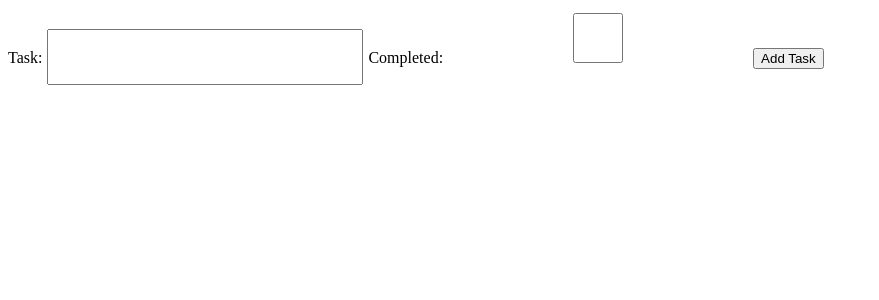
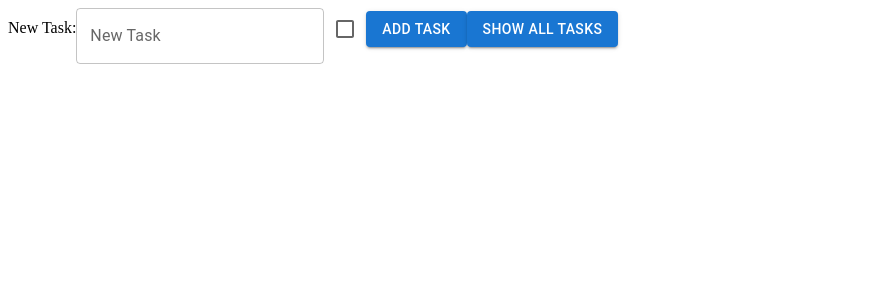
Before and after one commit to KhalidD98/todolist, a React (Create React App) app in the folder client/: page / in a window 1280 px wide. Shown: the top 300 px of the page, without its empty margins (0-879 px from the left). Built offline with nearby package versions, Linux system fonts and the light colour scheme; the HTML template or start-up script is replaced by a standard one.

Commit message:
Checkbox updates based on completion

```diff
--- a/client/package.json
+++ b/client/package.json
@@ -3,6 +3,9 @@
   "version": "0.1.0",
   "private": true,
   "dependencies": {
+    "@emotion/react": "^11.7.0",
+    "@emotion/styled": "^11.6.0",
+    "@mui/material": "^5.2.2",
     "@testing-library/jest-dom": "^5.15.1",
     "@testing-library/react": "^11.2.7",
     "@testing-library/user-event": "^12.8.3",
--- a/client/src/App.js
+++ b/client/src/App.js
@@ -1,36 +1,53 @@
 import "./App.css";
 import { useState } from "react";
+import Button from '@mui/material/Button';
 import axios from "axios"
+import TextField from '@mui/material/TextField';
+import Checkbox from '@mui/material/Checkbox';
 
 function App() {
   const [task, setTask] = useState("")
   const [completed, setCompleted] = useState(0)
 
+  const [taskList, setTaskList] = useState([])
+
   const addTask = () => {
     axios.post("http://localhost:3001/create", {
       task: task,
       completed: completed
+    }).then(() => { // Update local array with new task
+      setTaskList([...taskList, { task: task, completed: completed }])
     })
   }
 
-  const updateStatus = () => {
-
+  const getTasks = () => {
+    axios.get("http://localhost:3001/todos").then((response) => {
+      setTaskList(response.data)
+    })
   }
 
   return (
     <div className="App">
       <div className="info">
-        <label>Task:</label>
-        <input
-          type="text"
-          onChange={(event) => {
-            setTask(event.target.value);
-          }}
+        <label>New Task:</label>
+        <TextField
+          onChange={(event) => { setTask(event.target.value); }}
+          label="New Task"
+          variant="outlined"
         />
-        <label>Completed:</label>
-        <input type="checkbox" id="myCheck" onclick="updateStatus()"></input>
-        <button onClick={addTask}>Add Task</button>
+        <Checkbox onClick={() => { setCompleted(completed => !completed) }} />
+        <Button onClick={addTask} variant="contained">Add Task</Button>
+        <Button onClick={getTasks} variant="contained">Show all tasks</Button>
       </div>
+      {taskList.slice(0).reverse().map((val, key) => { // Show tasks in reverse order (newest ones first)
+        return <div>
+          <h3>{val.task}</h3>
+          <input
+            type="checkbox"
+            checked={(val.completed)}
+          ></input>
+        </div>
+      })}
     </div>
   );
 }
```
Also changed, not shown: 2 other files (tests, documents, lock files or other folders).
